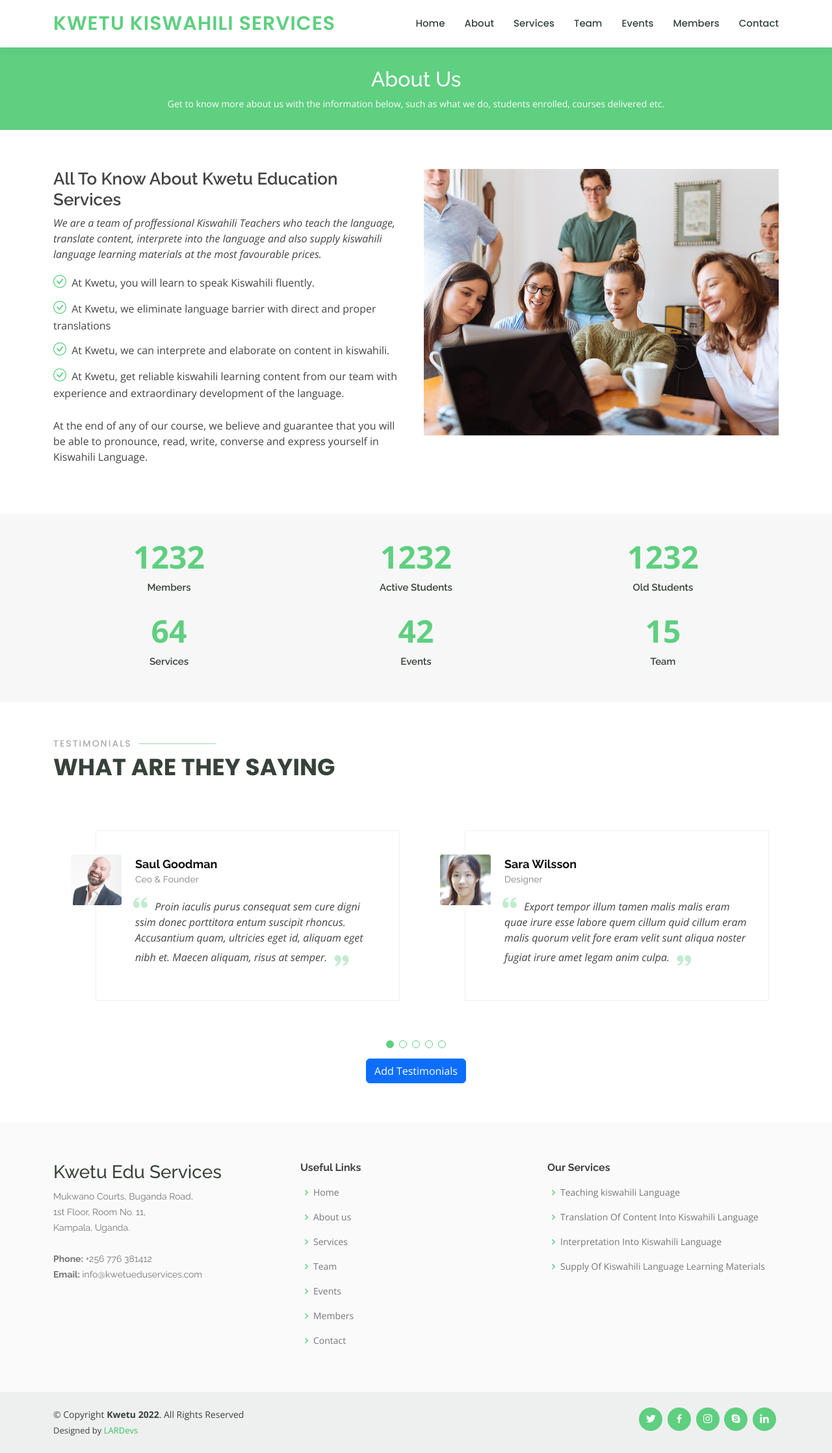
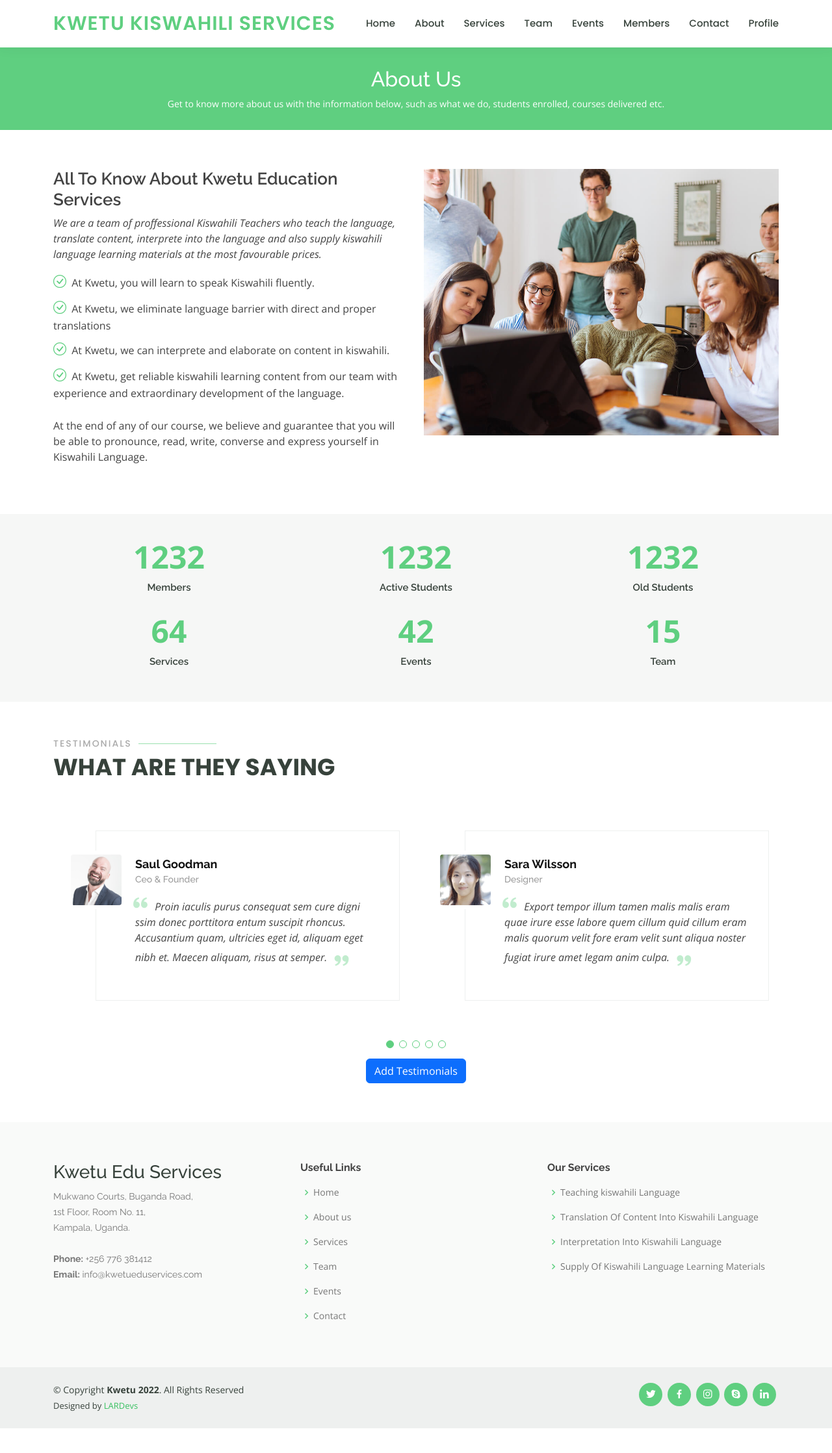
Before and after one commit to latrondav/kwetu-edu-services, a Django app: page /about/ in a window 1280 px wide. Shown: the whole page at 65% size. After the commit the page ends 2198 px from the top, so only its background shows below. Run offline with Django 4.2, Linux system fonts and the light colour scheme; the visitor is signed in with stand-in values (Sample User, id 1); some libraries are stand-ins or nearby versions.

Commit message:
includes update

```diff
--- a/kwetuapp/templates/includes/footer.html
+++ b/kwetuapp/templates/includes/footer.html
@@ -26,7 +26,6 @@
                         <li><i class="bx bx-chevron-right"></i> <a href="/services">Services</a></li>
                         <li><i class="bx bx-chevron-right"></i> <a href="/team">Team</a></li>
                         <li><i class="bx bx-chevron-right"></i> <a href="/events">Events</a></li>
-                        <li><i class="bx bx-chevron-right"></i> <a href="/members">Members</a></li>
                         <li><i class="bx bx-chevron-right"></i> <a href="/contact">Contact</a></li>
                     </ul>
                 </div>
--- a/kwetuapp/templates/includes/header.html
+++ b/kwetuapp/templates/includes/header.html
@@ -26,6 +26,7 @@
                     </li>
                     <li><a href="/members">Members</a></li>
                     <li><a href="/contact">Contact</a></li>
+                    <li><a href="#">Profile</a></li>
                 </ul>
                 <i class="bi bi-list mobile-nav-toggle"></i>
             </nav><!-- .navbar -->
@@ -58,6 +59,7 @@
                     </li>
                     <li><a href="/members">Members</a></li>
                     <li><a href="/contact">Contact</a></li>
+                    <li><a href="#">Profile</a></li>
                 </ul>
                 <i class="bi bi-list mobile-nav-toggle"></i>
             </nav><!-- .navbar -->
@@ -89,6 +91,7 @@
                         </ul>
                     </li>
                     <li><a href="/contact">Contact</a></li>
+                    <li><a href="#">Profile</a></li>
                 </ul>
                 <i class="bi bi-list mobile-nav-toggle"></i>
             </nav><!-- .navbar -->
```
